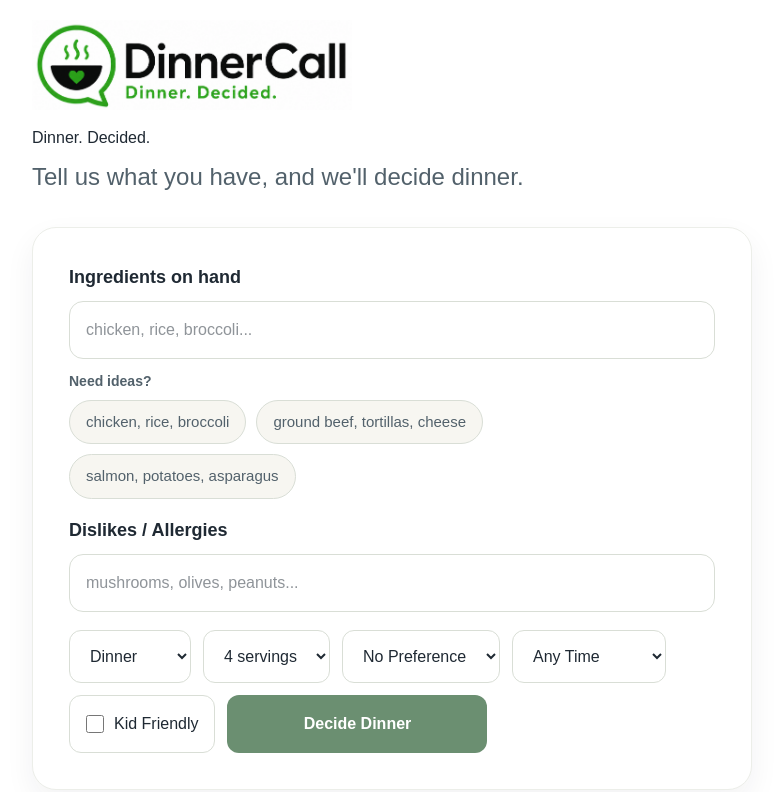
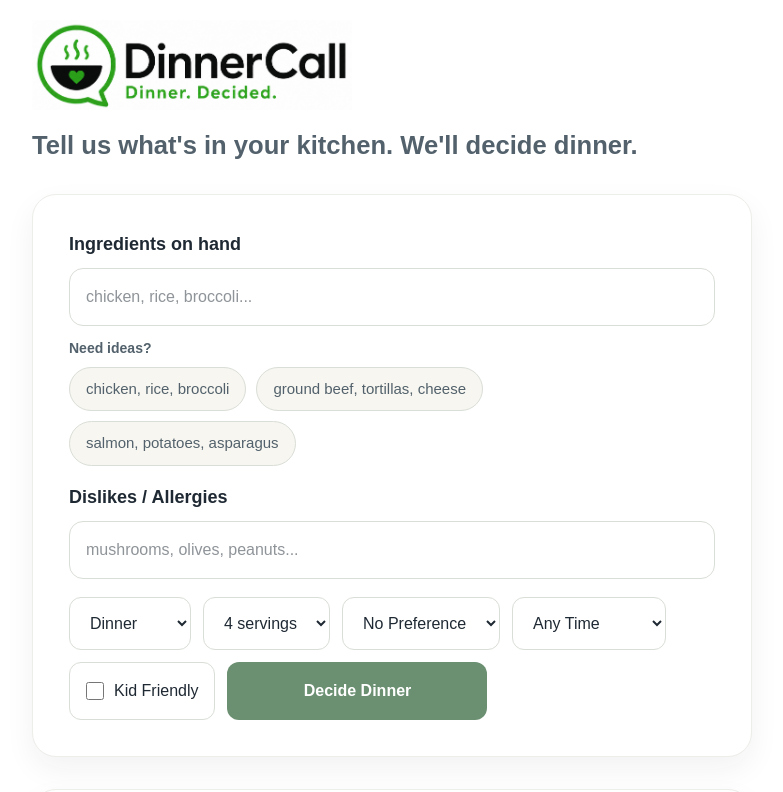
Before and after one commit to taskwrenchai/dinnercall, a Next.js app: page /app in a window 1280 px wide. Shown: the top 792 px of the page, without its empty margins (248-1031 px from the left). Built offline with nearby package versions, Linux system fonts and the light colour scheme.

Commit message:
Improved logo and H1

```diff
--- a/src/app/app/page.tsx
+++ b/src/app/app/page.tsx
@@ -582,26 +582,19 @@ const deleteSavedRecipe = (indexToDelete: number) => {
             style={{ width: "320px", marginTop: "8px", marginBottom: "20px", maxWidth: "100%" }}
           />
 
-          <h1
-            style={{
-              fontSize: "clamp(48px)",
-              lineHeight: "1.05",
-              margin: "0 0 12px",
-              fontWeight: 400,
-            }}
-          >
-            Dinner. Decided.
-          </h1>
 
-          <p
-            style={{
-              fontSize: "clamp(18px, 3vw, 24px)",
-              color: "#52616B",
-              margin: 0,
-            }}
-          >
-            Tell us what you have, and we&apos;ll decide dinner.
-          </p>
+         <h1
+  style={{
+    fontSize: "clamp(16px, 2vw, 26px)",
+    lineHeight: "1.25",
+    margin: "0 0 24px",
+    fontWeight: 550,
+    color: "#52616B",
+    maxWidth: "640px",
+  }}
+>
+    Tell us what's in your kitchen. We&apos;ll decide dinner.
+</h1>
         </div>
 
         {error && (
```
